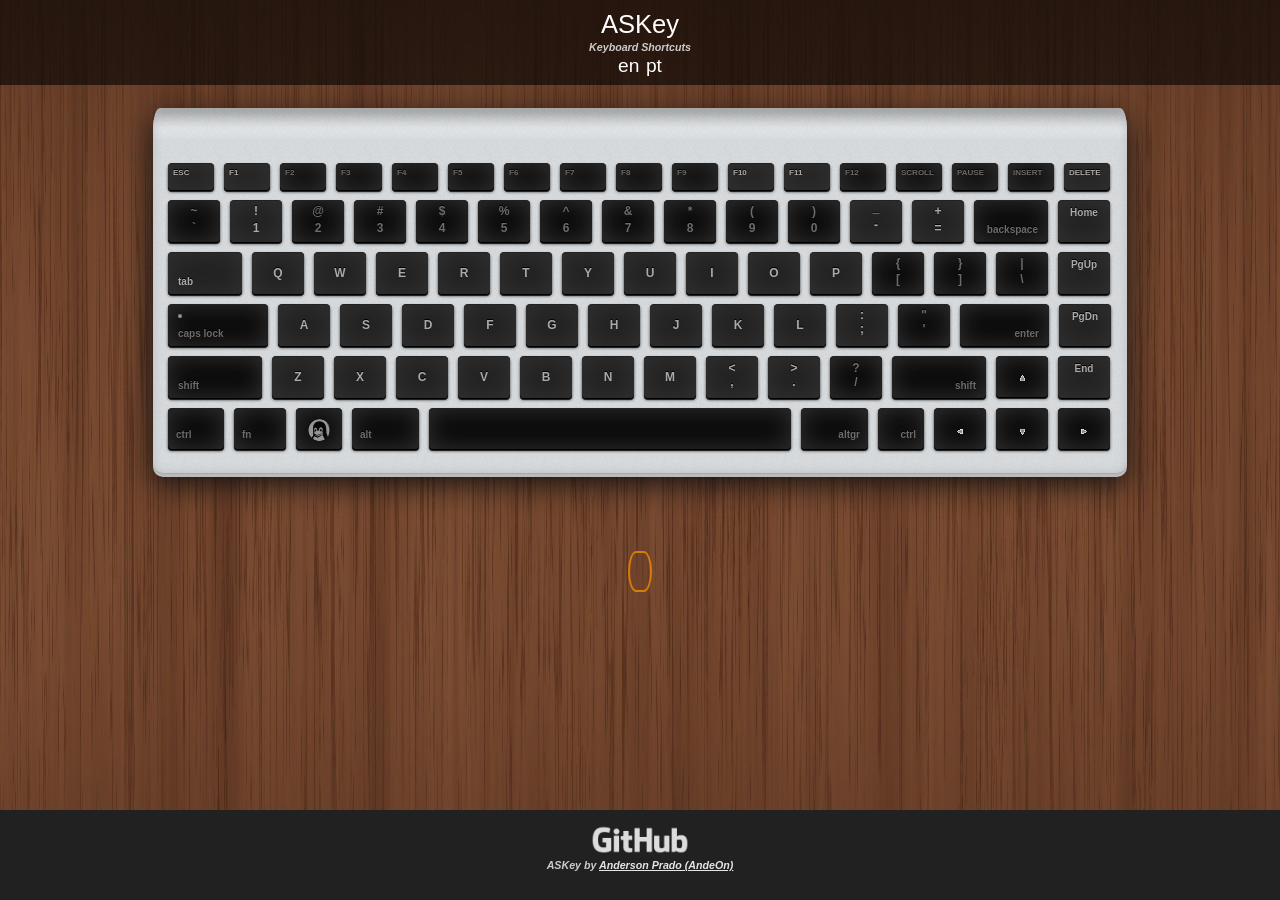
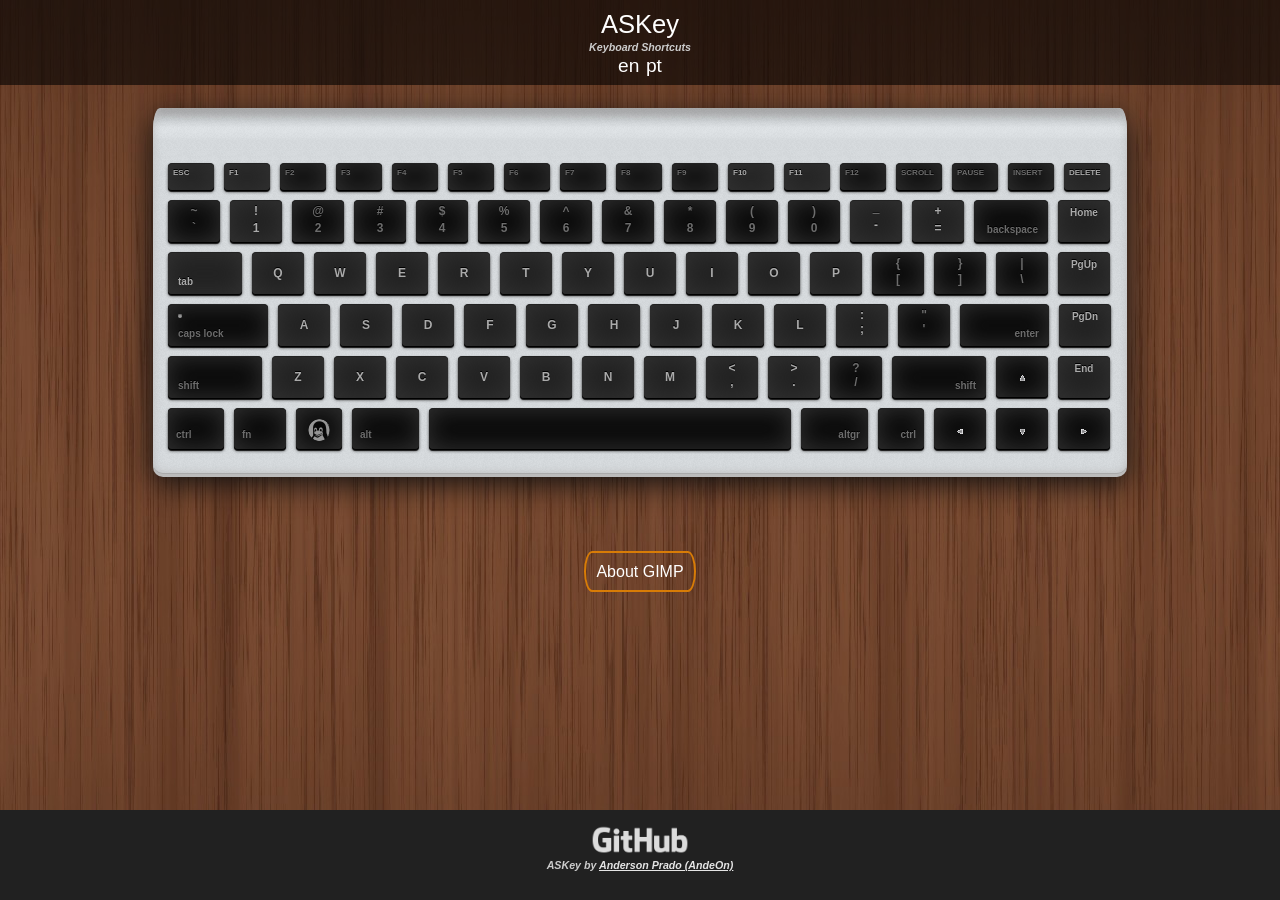
Before and after one commit to andeon/askey, a Jekyll site: the page built from apps/gimp.html, in a window 1280 px wide. Built offline with Jekyll 4.4.1, drawn with Linux system fonts in a browser that asks for light colours.

Commit message:
test fix

```diff
--- a/_includes/gimp_keyboard.html
+++ b/_includes/gimp_keyboard.html
@@ -4,8 +4,8 @@
 <!-- Keyboard !-->
 <div id="keyboard">
     	<ul class="cf">
-	       	<li><a href="#popup_esc" class="key c27 fn" data-tooltip="{{ page.t[page.lang].tooltip_esc }}"><span>esc</span></a></li>
-        	<li><a href="#popup_f1" class="key c112 fn" data-tooltip="{{ page.t[page.lang].tooltip_f1 }}"><span>F1</span></a></li>
+	       	<li><a href="#popup_esc" class="key c27 fn" data-tooltip="{{ layout.t[page.lang].tooltip_esc }}"><span>esc</span></a></li>
+        	<li><a href="#popup_f1" class="key c112 fn" data-tooltip="{{ layout.t[page.lang].tooltip_f1 }}"><span>F1</span></a></li>
         	<li><a href="#" class="nokey c113 fn"><span>F2</span></a></li>
         	<li><a href="#" class="nokey c114 fn"><span>F3</span></a></li>
         	<li><a href="#" class="nokey c115 fn"><span>F4</span></a></li>
@@ -14,18 +14,18 @@
         	<li><a href="#" class="nokey c118 fn"><span>F7</span></a></li>
         	<li><a href="#" class="nokey c119 fn"><span>F8</span></a></li>
         	<li><a href="#" class="nokey c120 fn"><span>F9</span></a></li>
-        	<li><a href="#popup_f10" class="key c121 fn" data-tooltip="{{ page.t[page.lang].tooltip_f10 }}"><span>F10</span></a></li>
-        	<li><a href="#popup_f11" class="key c122 fn" data-tooltip="{{ page.t[page.lang].tooltip_f11 }}"><span>F11</span></a></li>
+        	<li><a href="#popup_f10" class="key c121 fn" data-tooltip="{{ layout.t[page.lang].tooltip_f10 }}"><span>F10</span></a></li>
+        	<li><a href="#popup_f11" class="key c122 fn" data-tooltip="{{ layout.t[page.lang].tooltip_f11 }}"><span>F11</span></a></li>
         	<li><a href="#" class="nokey c123 fn"><span>F12</span></a></li>
         	<li><a href="#" class="nokey fn"><span>Scroll</span></a></li>
 		<li><a href="#" class="nokey c19 fn"><span>Pause</span></a></li>
 		<li><a href="#" class="nokey c18 fn"><span>Insert</span></a></li>
-		<li><a href="#popup_delete" class="key c46 fn" data-tooltip="{{ page.t[page.lang].tooltip_delete }}"><span>Delete</span></a></li>
+		<li><a href="#popup_delete" class="key c46 fn" data-tooltip="{{ layout.t[page.lang].tooltip_delete }}"><span>Delete</span></a></li>
         </ul>
 
     	<ul class="cf" id="numbers">
 	    	<li><a href="#" class="nokey c192"><b>~</b><span>`</span></a></li>
-	    	<li><a href="#popup_1" class="key c49" data-tooltip="{{ page.t[page.lang].tooltip_1}}"><b>!</b><span>1</span></a></li>
+	    	<li><a href="#popup_1" class="key c49" data-tooltip="{{ layout.t[page.lang].tooltip_1}}"><b>!</b><span>1</span></a></li>
 	    	<li><a href="#" class="nokey c50"><b>@</b><span>2</span></a></li>
 	    	<li><a href="#" class="nokey c51"><b>#</b><span>3</span></a></li>
 	    	<li><a href="#" class="nokey c52"><b>$</b><span>4</span></a></li>
@@ -35,62 +35,62 @@
 	    	<li><a href="#" class="nokey c56"><b>*</b><span>8</span></a></li>
 	    	<li><a href="#" class="nokey c57"><b>(</b><span>9</span></a></li>
 	    	<li><a href="#" class="nokey c48"><b>)</b><span>0</span></a></li>
-	    	<li><a href="#popup_minus" class="key c189 alt" data-tooltip="{{ page.t[page.lang].tooltip_minus }}"><b>_</b><span>-</span></a></li>
-	    	<li><a href="#popup_plus" class="key c187" data-tooltip="{{ page.t[page.lang].tooltip_plus }}"><b>+</b><span>=</span></a></li>
+	    	<li><a href="#popup_minus" class="key c189 alt" data-tooltip="{{ layout.t[page.lang].tooltip_minus }}"><b>_</b><span>-</span></a></li>
+	    	<li><a href="#popup_plus" class="key c187" data-tooltip="{{ layout.t[page.lang].tooltip_plus }}"><b>+</b><span>=</span></a></li>
 	    	<li><a href="#" class="nokey c46" id="backspace"><span>BackSpace</span></a></li>
-	    	<li><a href="#popup_home" class="key c36" id="home" data-tooltip="{{ page.t[page.lang].tooltip_home }}"><span>Home</span></a></li>
+	    	<li><a href="#popup_home" class="key c36" id="home" data-tooltip="{{ layout.t[page.lang].tooltip_home }}"><span>Home</span></a></li>
         </ul>
 
     	<ul class="cf" id="qwerty">
-	    	<li><a href="#popup_tab" class="key c9" id="tab" data-tooltip="{{ page.t[page.lang].tooltip_tab }}"><span>tab</span></a></li>
-	    	<li><a href="#popup_q" class="key c81" data-tooltip="{{ page.t[page.lang].tooltip_q }}"><span>q</span></a></li>
+	    	<li><a href="#popup_tab" class="key c9" id="tab" data-tooltip="{{ layout.t[page.lang].tooltip_tab }}"><span>tab</span></a></li>
+	    	<li><a href="#popup_q" class="key c81" data-tooltip="{{ layout.t[page.lang].tooltip_q }}"><span>q</span></a></li>
 	    	<li><a href="#popup_w" class="key c87"><span>w</span></a></li>
-	    	<li><a href="#popup_e" class="key c69" data-tooltip="{{ page.t[page.lang].tooltip_e}}"><span>e</span></a></li>
-	    	<li><a href="#popup_r" class="key c82" data-tooltip="{{ page.t[page.lang].tooltip_r }}"><span>r</span></a></li>
-	    	<li><a href="#popup_t" class="key c84" data-tooltip="{{ page.t[page.lang].tooltip_t }}"><span>t</span></a></li>
+	    	<li><a href="#popup_e" class="key c69" data-tooltip="{{ layout.t[page.lang].tooltip_e}}"><span>e</span></a></li>
+	    	<li><a href="#popup_r" class="key c82" data-tooltip="{{ layout.t[page.lang].tooltip_r }}"><span>r</span></a></li>
+	    	<li><a href="#popup_t" class="key c84" data-tooltip="{{ layout.t[page.lang].tooltip_t }}"><span>t</span></a></li>
 	    	<li><a href="#popup_y" class="key c89"><span>y</span></a></li>
-	    	<li><a href="#popup_u" class="key c85" data-tooltip="{{ page.t[page.lang].tooltip_u }}"><span>u</span></a></li>
-	    	<li><a href="#popup_i" class="key c73" data-tooltip="{{ page.t[page.lang].tooltip_i }}"><span>i</span></a></li>
-	    	<li><a href="#popup_o" class="key c79" data-tooltip="{{ page.t[page.lang].tooltip_o }}"><span>o</span></a></li>
-	    	<li><a href="#popup_p" class="key c80" data-tooltip="{{ page.t[page.lang].tooltip_p }}"><span>p</span></a></li>
+	    	<li><a href="#popup_u" class="key c85" data-tooltip="{{ layout.t[page.lang].tooltip_u }}"><span>u</span></a></li>
+	    	<li><a href="#popup_i" class="key c73" data-tooltip="{{ layout.t[page.lang].tooltip_i }}"><span>i</span></a></li>
+	    	<li><a href="#popup_o" class="key c79" data-tooltip="{{ layout.t[page.lang].tooltip_o }}"><span>o</span></a></li>
+	    	<li><a href="#popup_p" class="key c80" data-tooltip="{{ layout.t[page.lang].tooltip_p }}"><span>p</span></a></li>
 	    	<li><a href="#" class="nokey c219 alt"><b>{</b><span>[</span></a></li>
 	    	<li><a href="#" class="nokey c221 alt"><b>}</b><span>]</span></a></li>
 	    	<li><a href="#" class="nokey c220 alt"><b>|</b><span>\</span></a></li>
-		<li><a href="#popup_pgup" class="key c33 pgup" data-tooltip="{{ page.t[page.lang].tooltip_pgup }}"><span>PgUp</span></a></li>
+		<li><a href="#popup_pgup" class="key c33 pgup" data-tooltip="{{ layout.t[page.lang].tooltip_pgup }}"><span>PgUp</span></a></li>
         </ul>
 
         <ul class="cf" id="asdfg">
 	    	<li><a href="#" class="nokey c20 alt" id="caps"><b></b><span>caps lock</span></a></li>
-	    	<li><a href="#popup_a" class="key c65" data-tooltip="{{ page.t[page.lang].tooltip_a }}"><span>a</span></a></li>
-	    	<li><a href="#popup_s" class="key c83" data-tooltip="{{ page.t[page.lang].tooltip_s }}"><span>s</span></a></li>
-	    	<li><a href="#popup_d" class="key c68" data-tooltip="{{ page.t[page.lang].tooltip_d }}"><span>d</span></a></li>
-	    	<li><a href="#popup_f" class="key c70" data-tooltip="{{ page.t[page.lang].tooltip_f }}"><span>f</span></a></li>
+	    	<li><a href="#popup_a" class="key c65" data-tooltip="{{ layout.t[page.lang].tooltip_a }}"><span>a</span></a></li>
+	    	<li><a href="#popup_s" class="key c83" data-tooltip="{{ layout.t[page.lang].tooltip_s }}"><span>s</span></a></li>
+	    	<li><a href="#popup_d" class="key c68" data-tooltip="{{ layout.t[page.lang].tooltip_d }}"><span>d</span></a></li>
+	    	<li><a href="#popup_f" class="key c70" data-tooltip="{{ layout.t[page.lang].tooltip_f }}"><span>f</span></a></li>
 	    	<li><a href="#popup_g" class="key c71"><span>g</span></a></li>
-	    	<li><a href="#popup_h" class="key c72" data-tooltip="{{ page.t[page.lang].tooltip_h }}"><span>h</span></a></li>
+	    	<li><a href="#popup_h" class="key c72" data-tooltip="{{ layout.t[page.lang].tooltip_h }}"><span>h</span></a></li>
 	    	<li><a href="#popup_j" class="key c74"><span>j</span></a></li>
-	    	<li><a href="#popup_k" class="key c75" data-tooltip="{{ page.t[page.lang].tooltip_k }}"><span>k</span></a></li>
-	    	<li><a href="#popup_l" class="key c76" data-tooltip="{{ page.t[page.lang].tooltip_l }}"><span>l</span></a></li>
+	    	<li><a href="#popup_k" class="key c75" data-tooltip="{{ layout.t[page.lang].tooltip_k }}"><span>k</span></a></li>
+	    	<li><a href="#popup_l" class="key c76" data-tooltip="{{ layout.t[page.lang].tooltip_l }}"><span>l</span></a></li>
 	    	<li><a href="#popup_semicolon" class="key c186 alt"><b>:</b><span>;</span></a></li>
 	    	<li><a href="#" class="nokey c222 alt"><b>"</b><span>'</span></a></li>
 	    	<li><a href="#" class="nokey c13 alt enter" id="enter"><span>enter</span></a></li>
-		<li><a href="#popup_pgdn" class="key c34 pgdn" data-tooltip="{{ page.t[page.lang].tooltip_pgdn}}"><span>PgDn</span></a></li>
+		<li><a href="#popup_pgdn" class="key c34 pgdn" data-tooltip="{{ layout.t[page.lang].tooltip_pgdn}}"><span>PgDn</span></a></li>
         </ul>
 
         <ul class="cf" id="zxcvb">
 	    	<li><a href="#" class="nokey c16 shiftleft"><span>Shift</span></a></li>
-	    	<li><a href="#popup_z" class="key c90" data-tooltip="{{ page.t[page.lang].tooltip_z }}"><span>z</span></a></li>
-	    	<li><a href="#popup_x" class="key c88" data-tooltip="{{ page.t[page.lang].tooltip_x }}"><span>x</span></a></li>
-	    	<li><a href="#popup_c" class="key c67" data-tooltip="{{ page.t[page.lang].tooltip_c }}"><span>c</span></a></li>
+	    	<li><a href="#popup_z" class="key c90" data-tooltip="{{ layout.t[page.lang].tooltip_z }}"><span>z</span></a></li>
+	    	<li><a href="#popup_x" class="key c88" data-tooltip="{{ layout.t[page.lang].tooltip_x }}"><span>x</span></a></li>
+	    	<li><a href="#popup_c" class="key c67" data-tooltip="{{ layout.t[page.lang].tooltip_c }}"><span>c</span></a></li>
 	    	<li><a href="#popup_v" class="key c86"><span>v</span></a></li>
-	    	<li><a href="#popup_b" class="key c66" data-tooltip="{{ page.t[page.lang].tooltip_b }}"><span>b</span></a></li>
-	    	<li><a href="#popup_n" class="key c78" data-tooltip="{{ page.t[page.lang].tooltip_n }}"><span>n</span></a></li>
-	    	<li><a href="#popup_m" class="key c77" data-tooltip="{{ page.t[page.lang].tooltip_m }}"><span>m</span></a></li>
+	    	<li><a href="#popup_b" class="key c66" data-tooltip="{{ layout.t[page.lang].tooltip_b }}"><span>b</span></a></li>
+	    	<li><a href="#popup_n" class="key c78" data-tooltip="{{ layout.t[page.lang].tooltip_n }}"><span>n</span></a></li>
+	    	<li><a href="#popup_m" class="key c77" data-tooltip="{{ layout.t[page.lang].tooltip_m }}"><span>m</span></a></li>
 	    	<li><a href="#popup_comma" class="key c188 alt"><b>&lt;</b><span>,</span></a></li>
 	    	<li><a href="#popup_dot" class="key c190 alt"><b>&gt;</b><span>.</span></a></li>
 	    	<li><a href="#" class="nokey c191 alt"><b>?</b><span>/</span></a></li>
 	    	<li><a href="#" class="nokey C16 shiftright"><span>Shift</span></a></li>
 		<li><a href="#" class="nokey c38" id="up"><span><img src="{{ site.baseurl }}/images/up.png"></span></a></li>
-		<li><a href="#popup_end" class="key c35 end" data-tooltip="{{ page.t[page.lang].tooltip_end }}"><span>End</span></a></li>
+		<li><a href="#popup_end" class="key c35 end" data-tooltip="{{ layout.t[page.lang].tooltip_end }}"><span>End</span></a></li>
         </ul>
 
 		<ul class="cf" id="bottomrow">
@@ -117,7 +117,7 @@
 				<div class="content">
 					<table class="tftable" border="1">
 						{{ site.t.l_thc[page.lang] }}
-						{{ page.t[page.lang].key_esc }}
+						{{ layout.t[page.lang].key_esc }}
 					</table>
 				</div>
 		</div>
@@ -129,7 +129,7 @@
 				<div class="content">
 					<table class="tftable" border="1">
 						{{ site.t.l_thc[page.lang] }}
-						{{ page.t[page.lang].key_f1 }}
+						{{ layout.t[page.lang].key_f1 }}
 					</table>
 				</div>
 		</div>
@@ -141,7 +141,7 @@
 				<div class="content">
 					<table class="tftable" border="1">
 						{{ site.t.l_thc[page.lang] }}
-						{{ page.t[page.lang].key_f10 }}
+						{{ layout.t[page.lang].key_f10 }}
 					</table>
 				</div>
 		</div>
@@ -153,7 +153,7 @@
 				<div class="content">
 					<table class="tftable" border="1">
 						{{ site.t.l_thc[page.lang] }}
-						{{ page.t[page.lang].key_f11}}
+						{{ layout.t[page.lang].key_f11}}
 					</table>
 				</div>
 		</div>
@@ -165,7 +165,7 @@
 				<div class="content">
 					<table class="tftable" border="1">
 						{{ site.t.l_thc[page.lang] }}
-						{{ page.t[page.lang].key_delete }}
+						{{ layout.t[page.lang].key_delete }}
 					</table>
 				</div>
 		</div>
@@ -178,7 +178,7 @@
 				<div class="content">
 					<table class="tftable" border="1">
 						{{ site.t.l_thc[page.lang] }}
-						{{ page.t[page.lang].key_1 }}
+						{{ layout.t[page.lang].key_1 }}
 					</table>
 				</div>
 		</div>
@@ -191,7 +191,7 @@
 				<div class="content">
 					<table class="tftable" border="1">
 						{{ site.t.l_thc[page.lang] }}
-						{{ page.t[page.lang].key_minus }}
+						{{ layout.t[page.lang].key_minus }}
 					</table>
 				</div>
 		</div>
@@ -203,7 +203,7 @@
 				<div class="content">
 					<table class="tftable" border="1">
 						{{ site.t.l_thc[page.lang] }}
-						{{ page.t[page.lang].key_plus }}
+						{{ layout.t[page.lang].key_plus }}
 					</table>
 				</div>
 		</div>
@@ -216,7 +216,7 @@
 				<div class="content">
 					<table class="tftable" border="1">
 						{{ site.t.l_thc[page.lang] }}
-						{{ page.t[page.lang].key_tab }}
+						{{ layout.t[page.lang].key_tab }}
 					</table>
 				</div>
 		</div>
@@ -229,7 +229,7 @@
 				<div class="content">
 					<table class="tftable" border="1">
 						{{ site.t.l_thc[page.lang] }}
-						{{ page.t[page.lang].key_home }}
+						{{ layout.t[page.lang].key_home }}
 					</table>
 				</div>
 		</div>
@@ -241,7 +241,7 @@
 				<div class="content">
 					<table class="tftable" border="1">
 						{{ site.t.l_thc[page.lang] }}
-						{{ page.t[page.lang].key_pgup }}
+						{{ layout.t[page.lang].key_pgup }}
 					</table>
 				</div>
 		</div>
@@ -253,7 +253,7 @@
 				<div class="content">
 					<table class="tftable" border="1">
 						{{ site.t.l_thc[page.lang] }}
-						{{ page.t[page.lang].key_pgdn }}
+						{{ layout.t[page.lang].key_pgdn }}
 					</table>
 				</div>
 		</div>
@@ -265,7 +265,7 @@
 				<div class="content">
 					<table class="tftable" border="1">
 						{{ site.t.l_thc[page.lang] }}
-						{{ page.t[page.lang].key_end }}
+						{{ layout.t[page.lang].key_end }}
 					</table>
 				</div>
 		</div>
@@ -278,7 +278,7 @@
 				<div class="content">
 					<table class="tftable" border="1">
 						{{ site.t.l_thc[page.lang] }}
-						{{ page.t[page.lang].key_comma }}
+						{{ layout.t[page.lang].key_comma }}
 					</table>
 				</div>
 		</div>
@@ -291,7 +291,7 @@
 				<div class="content">
 					<table class="tftable" border="1">
 						{{ site.t.l_thc[page.lang] }}
-						{{ page.t[page.lang].key_dot }}
+						{{ layout.t[page.lang].key_dot }}
 					</table>
 				</div>
 		</div>
@@ -304,7 +304,7 @@
 				<div class="content">
 					<table class="tftable" border="1">
 						{{ site.t.l_thc[page.lang] }}
-						{{ page.t[page.lang].key_semicolon }}
+						{{ layout.t[page.lang].key_semicolon }}
 					</table>
 				</div>
 		</div>
@@ -319,7 +319,7 @@
 				<div class="content">
 					<table class="tftable" border="1">
 						{{ site.t.l_thc[page.lang] }}
-						{{ page.t[page.lang].key_q }}
+						{{ layout.t[page.lang].key_q }}
 					</table>
 				</div>
 		</div>
@@ -331,7 +331,7 @@
 				<div class="content">
 					<table class="tftable" border="1">
 						{{ site.t.l_thc[page.lang] }}
-						{{ page.t[page.lang].key_w }}
+						{{ layout.t[page.lang].key_w }}
 					</table>
 				</div>
 		</div>
@@ -343,7 +343,7 @@
 				<div class="content">
 					<table class="tftable" border="1">
 						{{ site.t.l_thc[page.lang] }}
-						{{ page.t[page.lang].key_e }}
+						{{ layout.t[page.lang].key_e }}
 					</table>
 				</div>
 		</div>
@@ -355,7 +355,7 @@
 				<div class="content">
 					<table class="tftable" border="1">
 						{{ site.t.l_thc[page.lang] }}
-						{{ page.t[page.lang].key_r }}
+						{{ layout.t[page.lang].key_r }}
 					</table>
 				</div>
 		</div>
@@ -367,7 +367,7 @@
 				<div class="content">
 					<table class="tftable" border="1">
 						{{ site.t.l_thc[page.lang] }}
-						{{ page.t[page.lang].key_t }}
+						{{ layout.t[page.lang].key_t }}
 					</table>
 				</div>
 		</div>
@@ -379,7 +379,7 @@
 				<div class="content">
 					<table class="tftable" border="1">
 						{{ site.t.l_thc[page.lang] }}
-						{{ page.t[page.lang].key_y }}
+						{{ layout.t[page.lang].key_y }}
 					</table>
 				</div>
 		</div>
@@ -391,7 +391,7 @@
 				<div class="content">
 					<table class="tftable" border="1">
 					{{ site.t.l_thc[page.lang] }}
-					{{ page.t[page.lang].key_u }}
+					{{ layout.t[page.lang].key_u }}
 					</table>
 				</div>
 		</div>
@@ -403,7 +403,7 @@
 				<div class="content">
 					<table class="tftable" border="1">
 						{{ site.t.l_thc[page.lang] }}
-						{{ page.t[page.lang].key_i }}
+						{{ layout.t[page.lang].key_i }}
 					</table>
 				</div>
 		</div>
@@ -415,7 +415,7 @@
 				<div class="content">
 					<table class="tftable" border="1">
 						{{ site.t.l_thc[page.lang] }}
-						{{ page.t[page.lang].key_o }}
+						{{ layout.t[page.lang].key_o }}
 					</table>
 				</div>
 		</div>
@@ -427,7 +427,7 @@
 				<div class="content">
 					<table class="tftable" border="1">
 						{{ site.t.l_thc[page.lang] }}
-						{{ page.t[page.lang].key_p }}
+						{{ layout.t[page.lang].key_p }}
 					</table>
 				</div>
 		</div>
@@ -440,7 +440,7 @@
 				<div class="content">
 					<table class="tftable" border="1">
 						{{ site.t.l_thc[page.lang] }}
-						{{ page.t[page.lang].key_a }}
+						{{ layout.t[page.lang].key_a }}
 					</table>
 				</div>
 		</div>
@@ -452,7 +452,7 @@
 				<div class="content">
 					<table class="tftable" border="1">
 						{{ site.t.l_thc[page.lang] }}
-						{{ page.t[page.lang].key_s }}
+						{{ layout.t[page.lang].key_s }}
 					</table>
 				</div>
 		</div>
@@ -464,7 +464,7 @@
 				<div class="content">
 					<table class="tftable" border="1">
 						{{ site.t.l_thc[page.lang] }}
-						{{ page.t[page.lang].key_d }}
+						{{ layout.t[page.lang].key_d }}
 					</table>
 				</div>
 		</div>
@@ -476,7 +476,7 @@
 				<div class="content">
 					<table class="tftable" border="1">
 						{{ site.t.l_thc[page.lang] }}
-						{{ page.t[page.lang].key_f }}
+						{{ layout.t[page.lang].key_f }}
 					</table>
 				</div>
 		</div>
@@ -488,7 +488,7 @@
 				<div class="content">
 					<table class="tftable" border="1">
 						{{ site.t.l_thc[page.lang] }}
-						{{ page.t[page.lang].key_g }}
+						{{ layout.t[page.lang].key_g }}
 					</table>
 				</div>
 		</div>
@@ -500,7 +500,7 @@
 				<div class="content">
 					<table class="tftable" border="1">
 						{{ site.t.l_thc[page.lang] }}
-						{{ page.t[page.lang].key_h }}
+						{{ layout.t[page.lang].key_h }}
 					</table>
 				</div>
 		</div>
@@ -512,7 +512,7 @@
 				<div class="content">
 					<table class="tftable" border="1">
 						{{ site.t.l_thc[page.lang] }}
-						{{ page.t[page.lang].key_j }}
+						{{ layout.t[page.lang].key_j }}
 					</table>
 				</div>
 		</div>
@@ -524,7 +524,7 @@
 				<div class="content">
 					<table class="tftable" border="1">
 						{{ site.t.l_thc[page.lang] }}
-						{{ page.t[page.lang].key_k }}
+						{{ layout.t[page.lang].key_k }}
 					</table>
 				</div>
 		</div>
@@ -536,7 +536,7 @@
 				<div class="content">
 					<table class="tftable" border="1">
 						{{ site.t.l_thc[page.lang] }}
-						{{ page.t[page.lang].key_l }}
+						{{ layout.t[page.lang].key_l }}
 					</table>
 				</div>
 		</div>
@@ -549,7 +549,7 @@
 				<div class="content">
 					<table class="tftable" border="1">
 						{{ site.t.l_thc[page.lang] }}
-						{{ page.t[page.lang].key_z }}
+						{{ layout.t[page.lang].key_z }}
 					</table>
 				</div>
 		</div>
@@ -561,7 +561,7 @@
 				<div class="content">
 					<table class="tftable" border="1">
 						{{ site.t.l_thc[page.lang] }}
-						{{ page.t[page.lang].key_x }}
+						{{ layout.t[page.lang].key_x }}
 					</table>
 				</div>
 		</div>
@@ -573,7 +573,7 @@
 				<div class="content">
 					<table class="tftable" border="1">
 						{{ site.t.l_thc[page.lang] }}
-						{{ page.t[page.lang].key_c }}
+						{{ layout.t[page.lang].key_c }}
 					</table>
 				</div>
 		</div>
@@ -585,7 +585,7 @@
 				<div class="content">
 					<table class="tftable" border="1">
 						{{ site.t.l_thc[page.lang] }}
-						{{ page.t[page.lang].key_v }}
+						{{ layout.t[page.lang].key_v }}
 					</table>
 				</div>
 		</div>
@@ -597,7 +597,7 @@
 				<div class="content">
 					<table class="tftable" border="1">
 						{{ site.t.l_thc[page.lang] }}
-						{{ page.t[page.lang].key_b }}
+						{{ layout.t[page.lang].key_b }}
 					</table>
 				</div>
 		</div>
@@ -609,7 +609,7 @@
 				<div class="content">
 					<table class="tftable" border="1">
 						{{ site.t.l_thc[page.lang] }}
-						{{ page.t[page.lang].key_n }}
+						{{ layout.t[page.lang].key_n }}
 					</table>
 				</div>
 		</div>
@@ -621,7 +621,7 @@
 				<div class="content">
 					<table class="tftable" border="1">
 						{{ site.t.l_thc[page.lang] }}
-						{{ page.t[page.lang].key_m }}
+						{{ layout.t[page.lang].key_m }}
 					</table>
 				</div>
 		</div>
@@ -633,11 +633,11 @@
 
 <div id="about" class="overlay">
     <div class="popup">
-        <h2>{{ page.t[page.lang].l_titleabout }}</h2>
+        <h2>{{ layout.t[page.lang].l_titleabout }}</h2>
         <a class="close" href="#" onclick="history.back(); return false;">×</a>
         	<div class="content">
-		{{ page.t[page.lang].l_descabout }}
-		<p><a href="http://gimp.org">{{ page.t[page.lang].l_linkabout }}</a></p>
+		{{ layout.t[page.lang].l_descabout }}
+		<p><a href="http://gimp.org">{{ layout.t[page.lang].l_linkabout }}</a></p>
        </div>
     </div>
 </div>
@@ -645,5 +645,5 @@
 
 
 <div class="box">
-    <a class="button" href="#about">{{ page.t[page.lang].l_buttonabout }}</a>
+    <a class="button" href="#about">{{ layout.t[page.lang].l_buttonabout }}</a>
 </div>
```
